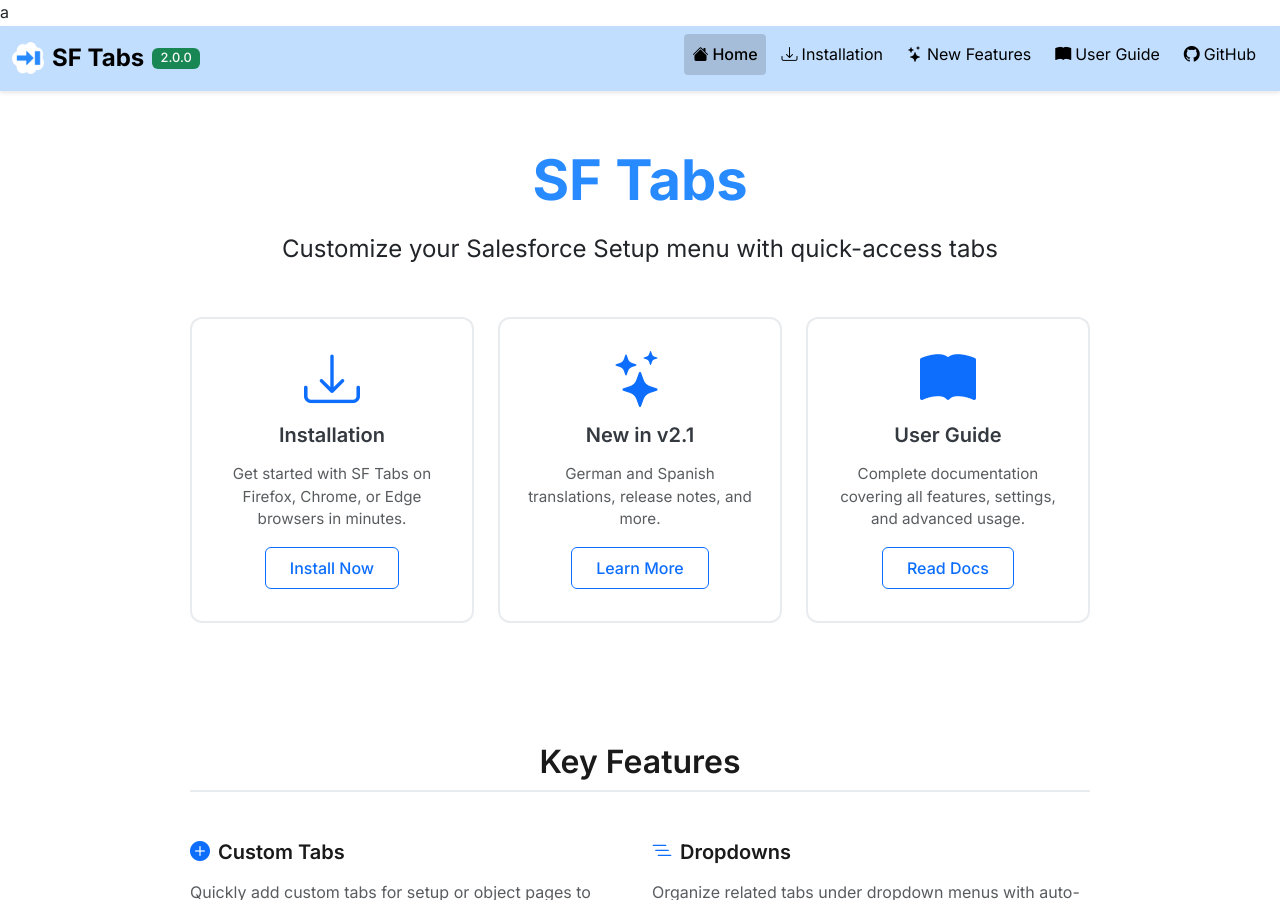
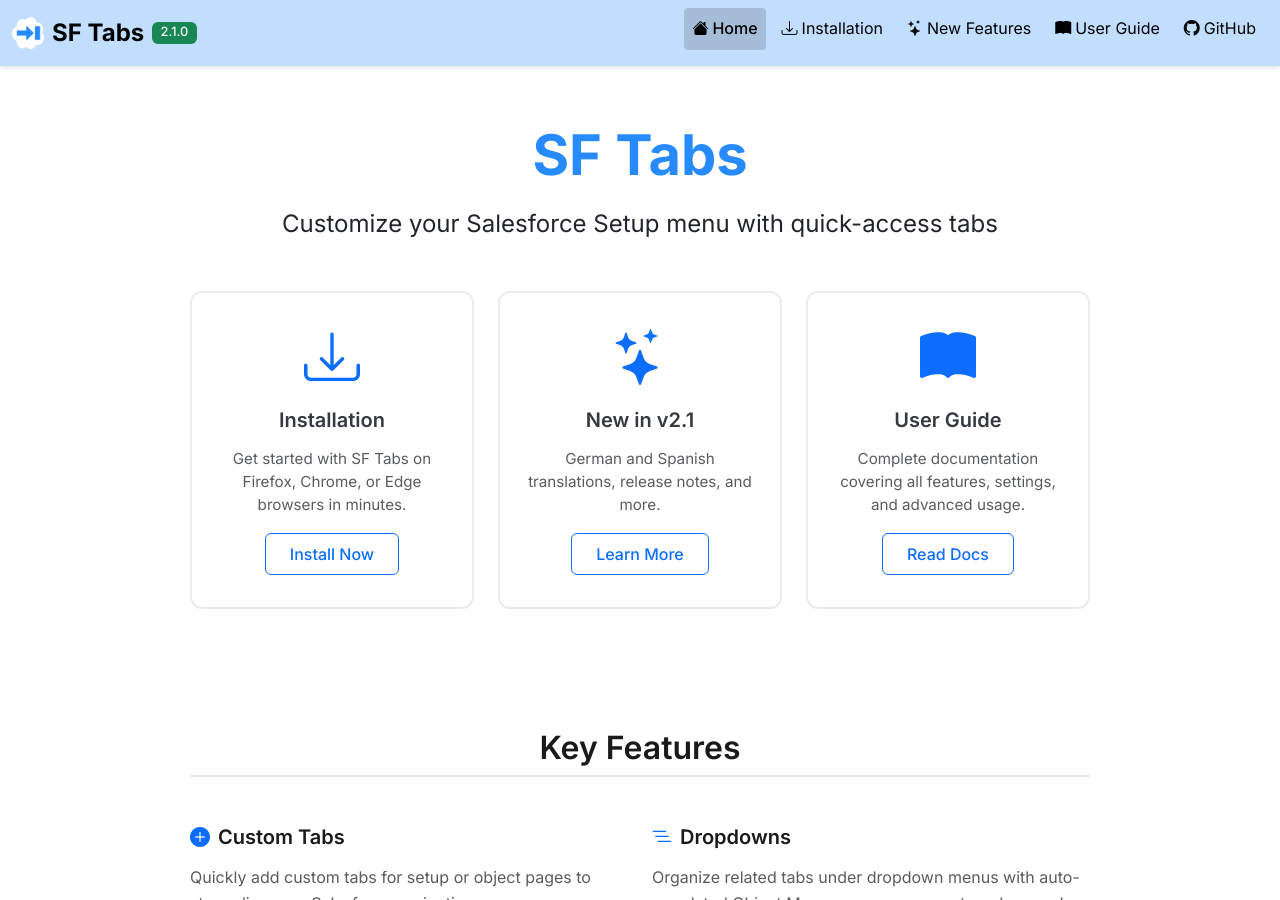
Before and after one commit to chrisrouse/sftabs, a Jekyll site: the page built from docs/index.md, in a window 1280 px wide and 900 px high. Built offline with Jekyll 4.4.1, drawn with Linux system fonts in a browser that asks for light colours; nearby versions of some CDN libraries.

Commit message:
docs: update translations page and bump version to v2.1
- Remove rogue 'a' character from top of default layout
- Update version badge from 2.0.0 to 2.1.0

Co-Authored-By: Claude Sonnet 4.6 <noreply@anthropic.com>

```diff
--- a/docs/_layouts/default.html
+++ b/docs/_layouts/default.html
@@ -1,4 +1,4 @@
-a<!DOCTYPE html>
+<!DOCTYPE html>
 <html lang="en">
 <head>
     <meta charset="UTF-8">
@@ -43,7 +43,7 @@ a<!DOCTYPE html>
             <a class="navbar-brand d-flex align-items-center" href="{{ '/' | relative_url }}" style="text-decoration: none !important;">
                 <img src="{{ '/assets/images/invert.png' | relative_url }}" alt="SF Tabs Logo" class="navbar-logo me-2">
                 <strong>SF Tabs</strong>
-                <span class="badge bg-success text-light ms-2" style="font-size: 0.8rem; vertical-align: middle;">2.0.0</span>
+                <span class="badge bg-success text-light ms-2" style="font-size: 0.8rem; vertical-align: middle;">2.1.0</span>
 
             </a>
             <button class="navbar-toggler" type="button" data-bs-toggle="collapse" data-bs-target="#navbarNav" aria-controls="navbarNav" aria-expanded="false" aria-label="Toggle navigation">
```
